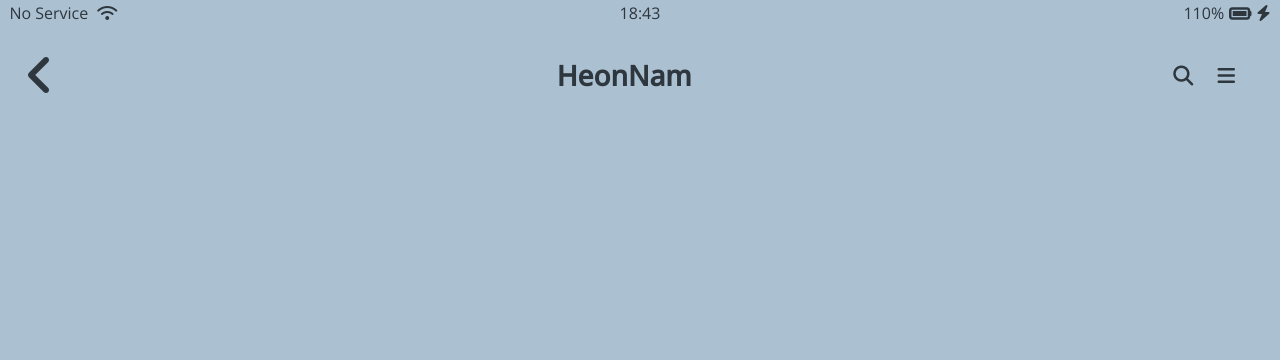
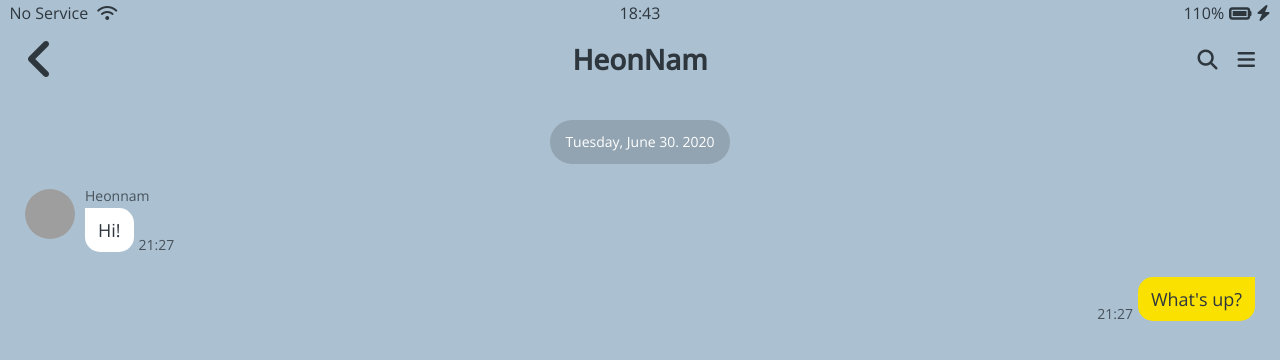
Before and after one commit to RoJaebl/kokoa-clone-2022, a plain HTML site: page chat.html in a window 1280 px wide. Shown: the top 360 px of the page. Drawn offline with nearby package versions, Linux system fonts and the light colour scheme; grey boxes are pictures that could not be loaded.

Commit message:
#6.28~32 Kokoa Clone

```diff
--- a/chat.html
+++ b/chat.html
@@ -7,7 +7,7 @@
     <meta name="viewport" content="width=device-width, initial-scale=1.0" />
     <title>Chats w/ HeonNam- Kokoa Clone</title>
   </head>
-  <body id="caht-screen">
+  <body id="chat-screen">
     <div class="status-bar">
       <div class="status-bar__column">
         <span>No Service</span>
@@ -25,19 +25,44 @@
 
     <header class="alt-header">
       <div class="alt-header__column">
-        <a href="more.html"> <i class="fas fa-angle-left fa-3x"></i> </a>
+        <a href="chats.html"> <i class="fas fa-angle-left fa-3x"></i> </a>
       </div>
 
       <div class="alt-header__column">
         <h1 class="alt-header__title">HeonNam</h1>
       </div>
       <div class="alt-header__column">
-        <i class="fas fa-search fa-lg"></i>
-        <i class="fas fa-bars fa-lg"></i>
+        <span><i class="fas fa-search fa-lg"></i></span>
+        <span><i class="fas fa-bars fa-lg"></i></span>
       </div>
     </header>
 
-    <main class="main-screen"></main>
+    <main class="main-screen main-chat">
+      <div class="chat__timestamp">Tuesday, June 30. 2020</div>
+
+      <div class="message-row">
+        <img
+          src="https://avatars.githubusercontent.com/u/40203276?v=4"
+          alt=""
+        />
+        <div class="message-row__content">
+          <span class="message__author">Heonnam</span>
+          <div class="message__info">
+            <span class="message__bubble">Hi!</span>
+            <span class="message__time">21:27</span>
+          </div>
+        </div>
+      </div>
+
+      <div class="message-row message-row--own">
+        <div class="message-row__content">
+          <div class="message__info">
+            <span class="message__bubble">What's up?</span>
+            <span class="message__time">21:27</span>
+          </div>
+        </div>
+      </div>
+    </main>
 
     <script
       src="https://kit.fontawesome.com/6478f529f2.js"
--- a/css/components/alt-screen-header.css
+++ b/css/components/alt-screen-header.css
@@ -4,18 +4,33 @@
   align-items: center;
   padding: var(--horizontal-space);
   margin-bottom: 10px;
+  position: fixed;
+  top: 0;
+  width: 100%;
+  box-sizing: border-box;
+}
+
+.alt-header__column {
+  width: 33%;
 }
 
 .alt-header__title {
   font-size: 28px;
   font-weight: 600;
 }
-.alt-header div:first-child {
+.alt-header__column:first-child {
   margin-right: auto;
 }
-.alt-header div:last-child {
+
+.alt-header__column:nth-child(2) {
+  text-align: center;
+}
+
+.alt-header__column:last-child {
   margin-left: auto;
+  display: flex;
+  justify-content: flex-end;
 }
-.alt-header__column i {
-  margin-right: 20px;
+.alt-header__column span:last-child {
+  margin-left: 20px;
 }
--- a/css/components/status-bar.css
+++ b/css/components/status-bar.css
@@ -1,7 +1,4 @@
 .status-bar {
-  position: flex;
-  top: 0;
-  width: 100%;
   display: flex;
   justify-content: center;
   box-sizing: border-box;
--- a/css/screens/chat.css
+++ b/css/screens/chat.css
@@ -1,3 +1,86 @@
-#caht-screen {
+#chat-screen {
   background-color: #abc1d1;
+  height: 11000vh;
 }
+
+#chat-screen .alt-header,
+#chat-screen .status-bar {
+  position: fixed;
+  top: 0;
+  width: 100%;
+  background-color: #abc1d1;
+  box-sizing: border-box;
+}
+
+#chat-screen .alt-header {
+  top: 10px;
+  z-index: 1;
+}
+
+.main-chat {
+  display: flex;
+  margin-top: 120px;
+  flex-direction: column;
+  align-items: center;
+}
+
+#chat-screen .status-bar {
+  z-index: 2;
+}
+
+.chat__timestamp {
+  color: white;
+  background-color: #92a4b2;
+  padding: 15px;
+  font-size: 14px;
+  border-radius: 25px;
+  margin-bottom: 25px;
+}
+
+.message-row {
+  width: 100%;
+  display: flex;
+  margin-bottom: 25px;
+}
+.message-row img {
+  width: 50px;
+  height: 50px;
+  border-radius: 50%;
+  margin-right: 10px;
+}
+.message__author {
+  display: block;
+  margin-bottom: 5px;
+}
+.message__bubble {
+  background-color: white;
+  padding: 13px;
+  font-size: 18px;
+  border-radius: 15px;
+  border-top-left-radius: 0px;
+  margin-right: 5px;
+}
+.message__info {
+  display: flex;
+  align-items: flex-end;
+}
+.message__time,
+.message__author {
+  opacity: 0.8;
+  font-size: 14px;
+}
+
+.message-row--own {
+  justify-content: flex-end;
+}
+.message-row--own .message__bubble {
+  background-color: var(--yellow);
+  border-top-right-radius: 0px;
+  border-top-left-radius: 15px;
+  margin-right: 0px;
+  margin-left: 5px;
+}
+
+.message-row--own .message__info {
+  flex-direction: row-reverse;
+}
```
